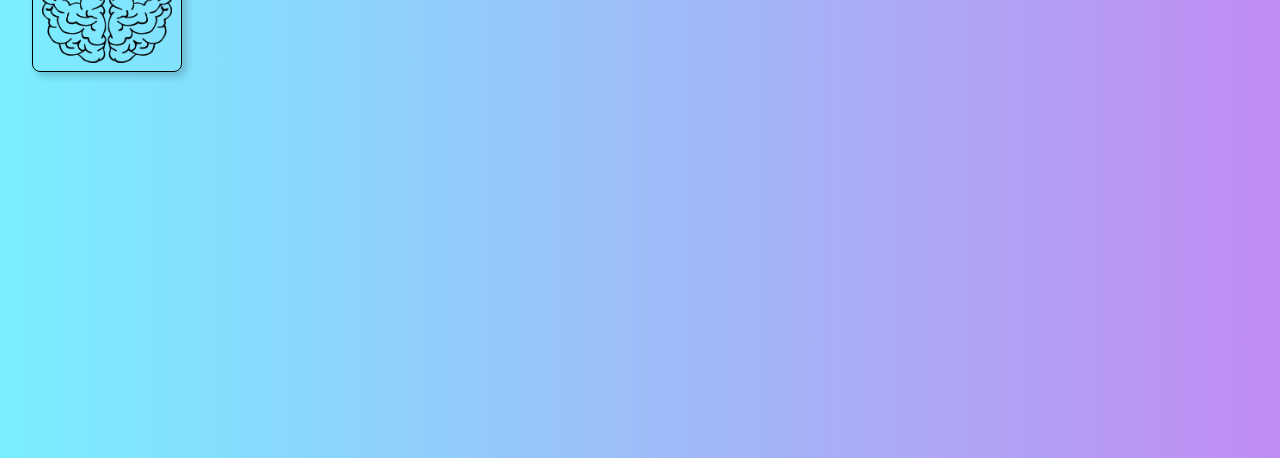
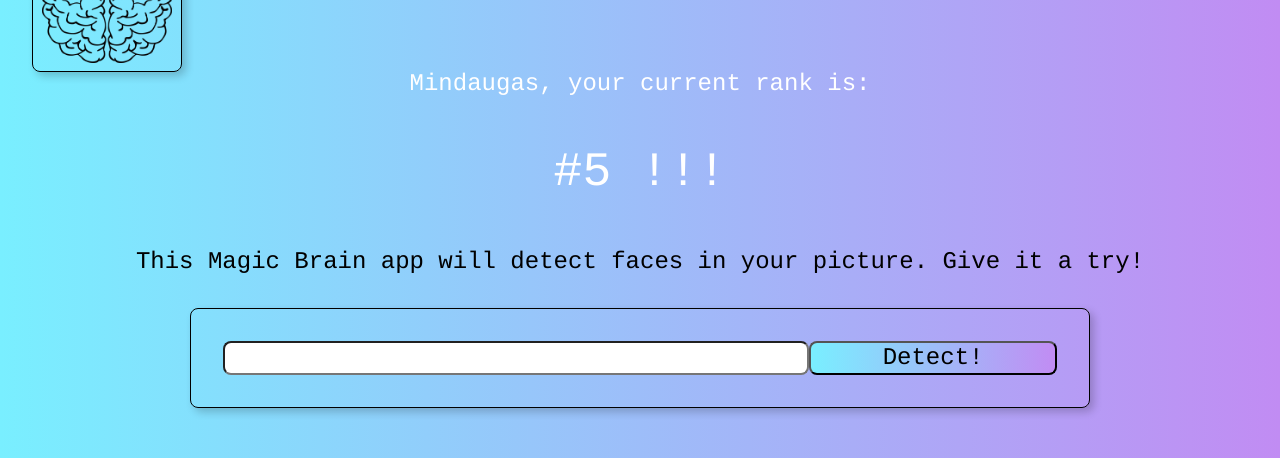
Before and after one commit to MiUlon/MagicBrainLearning6, a React (Create React App) app in the folder magicbrainlearning6/: page / in a window 1280 px wide. Shown: the part 214-672 px from the top of the page. Built offline with nearby package versions, Linux system fonts and the light colour scheme.

Commit message:
adding Rank and ImageLinkForm components and Constructor

```diff
--- a/magicbrainlearning6/src/App.js
+++ b/magicbrainlearning6/src/App.js
@@ -1,16 +1,36 @@
 import React, { Component } from 'react';
 import Navigation from './Components/Navigation/Navigation';
 import Logo from './Components/Logo/Logo';
+import Rank from './Components/Rank/Rank';
+import LinkFormField from './Components/LinkFormField/LinkFormField';
 import './App.css';
 import ParticlesBg from 'particles-bg';
 
 class App extends Component {
+  construtor() {
+    this.super();
+    this.state = {
+      input: '',
+      imageUrl: ''
+    }
+  }
+
+  onInputChange = (event) => {
+    this.setState({input: event.target.value});
+  };
+
+  onButtonSubmit = () => {
+    this.setState({imageUrl: this.state.input});
+  };
+
   render() {
     return (
       <div className='App'>
         <ParticlesBg type="cobweb" bg={true} />
         <Navigation />
         <Logo />
+        <Rank />
+        <LinkFormField onInputChange={this.onInputChange} onButtonSubmit={this.onButtonSubmit}/>
       </div>
     )
   }
--- /dev/null
+++ b/magicbrainlearning6/src/Components/LinkFormField/LinkFormField.css
@@ -0,0 +1,7 @@
+.linkFormFieldBorder {
+    border: 1px solid;
+}
+
+.linkFormFieldMaxWidth {
+    max-width: 900px;
+}
--- /dev/null
+++ b/magicbrainlearning6/src/Components/LinkFormField/LinkFormField.js
@@ -0,0 +1,16 @@
+import React from 'react';
+import './LinkFormField.css';
+
+const LinkFormField = ({ onInputChange, onButtonSubmit }) => {
+    return (
+        <div>
+            <p className='f3 black'>This Magic Brain app will detect faces in your picture. Give it a try!</p>
+            <div className='shadow-5 br3 ma4 pa4 center linkFormFieldBorder linkFormFieldMaxWidth'>
+                <input onChange={onInputChange} className='f3 w-70 br3' type='input' />
+                <button onClick={onButtonSubmit} className='f3 w-30 br3 grow pointer background'>Detect!</button>
+            </div>
+        </div>
+    )
+}
+
+export default LinkFormField;
--- /dev/null
+++ b/magicbrainlearning6/src/Components/Rank/Rank.js
@@ -0,0 +1,12 @@
+import React from 'react';
+
+const Rank = () => {
+    return (
+        <div>
+            <p className='f3 white'>Mindaugas, your current rank is:</p>
+            <p className='f1 white'>#5 !!!</p>
+        </div>
+    )
+}
+
+export default Rank;
--- a/magicbrainlearning6/src/index.css
+++ b/magicbrainlearning6/src/index.css
@@ -8,3 +8,7 @@ body {
   display: flex;
   justify-content: center;
 }
+
+.background {
+  background: linear-gradient(to left, #c18cf3 0%, #79efff 100%);
+}
```
